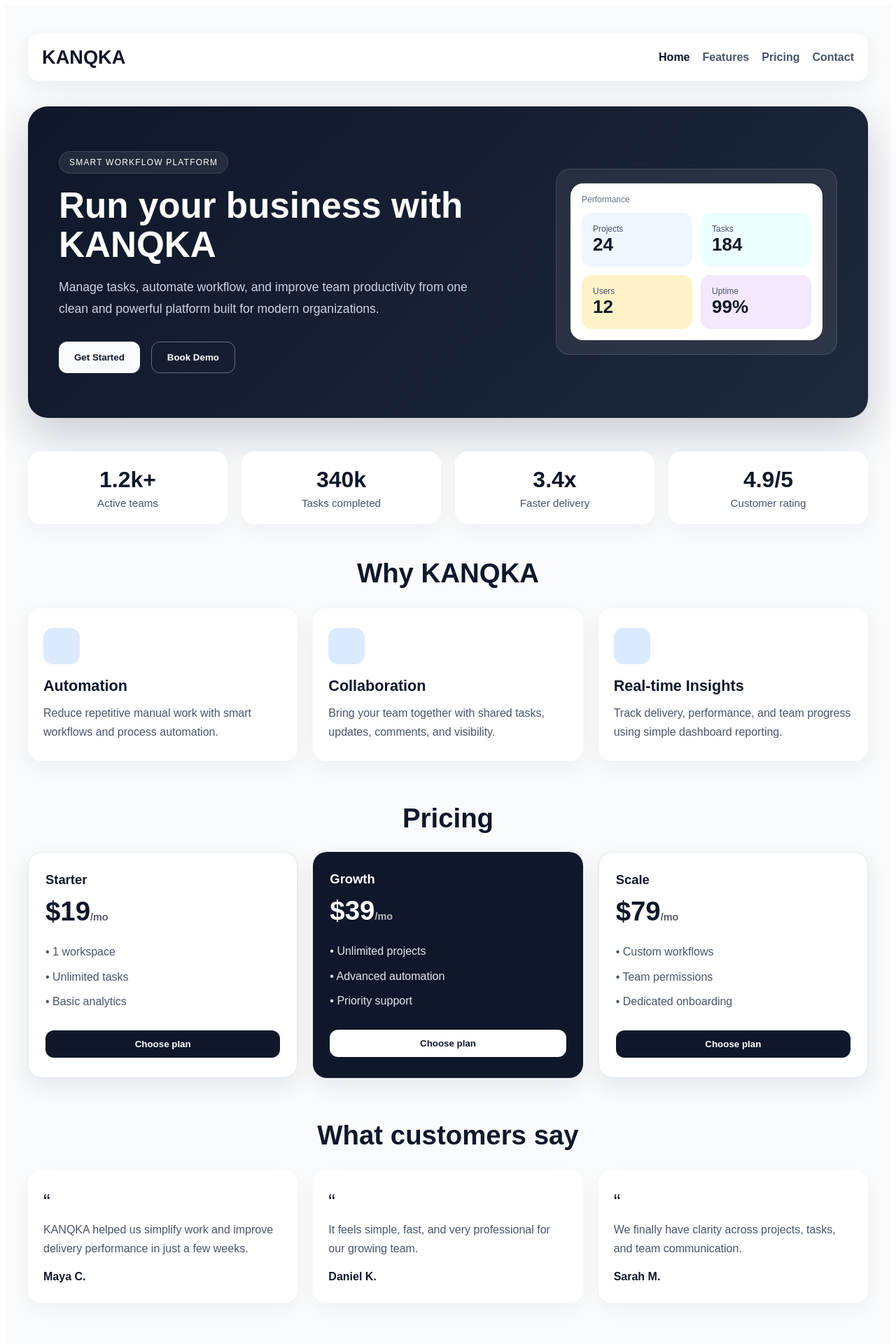
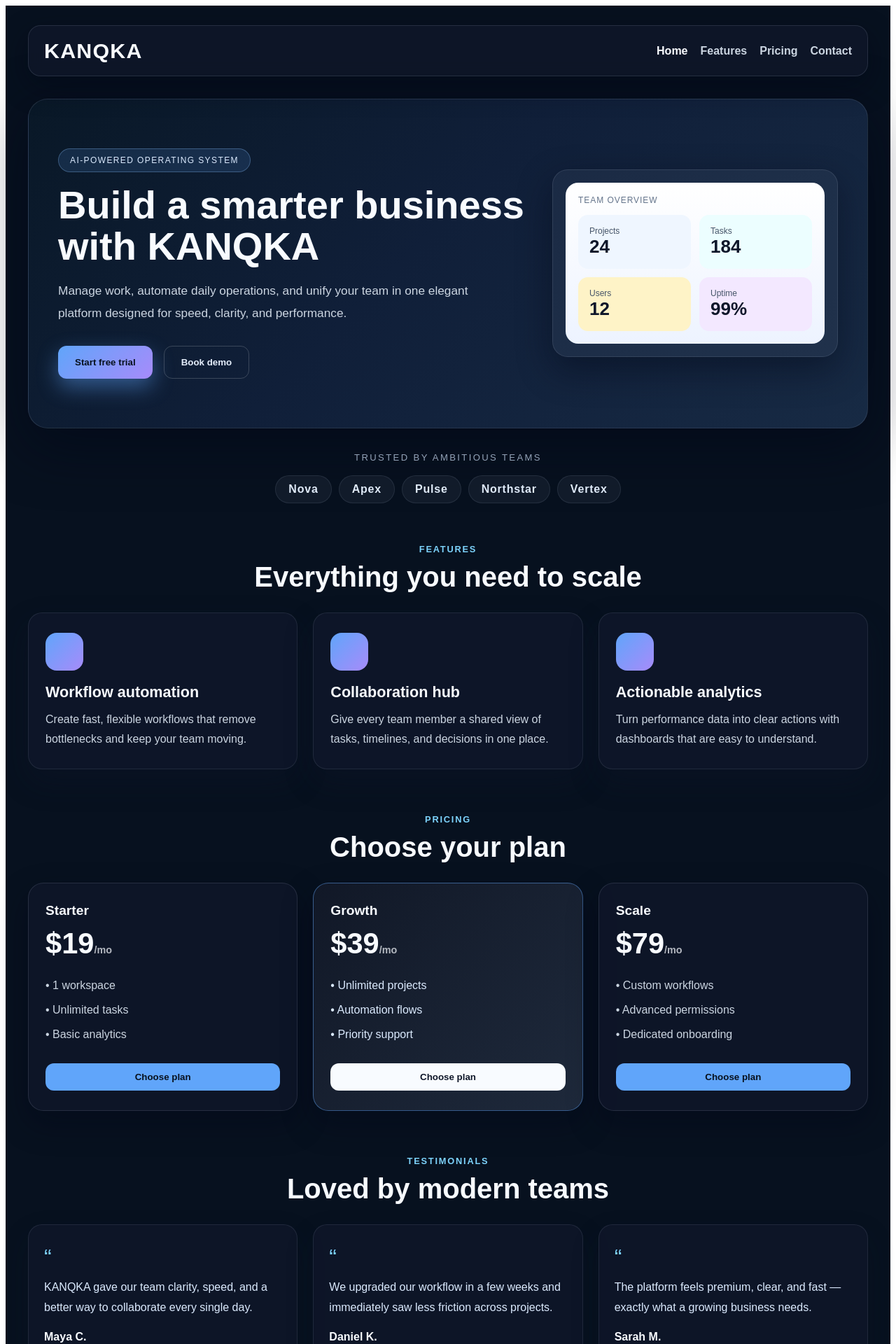
Before and after one commit to adon6969/KANQA, a React (Vite) app: page / in a window 1280 px wide. Shown: the top 1920 px of the page at 70% size. Built offline with nearby package versions, Linux system fonts and the light colour scheme.

Commit message:
Apply premium KANQKA dark luxury landing page redesign

```diff
--- a/src/App.jsx
+++ b/src/App.jsx
@@ -7,42 +7,44 @@ export default function App() {
         minHeight: '100vh',
         display: 'flex',
         flexDirection: 'column',
-        background: '#f8fafc',
-        color: '#0f172a',
+        background: '#07111f',
+        color: '#e5eefb',
         fontFamily: 'sans-serif',
       }}
     >
-      <div style={{ flex: 1, padding: '40px 20px 0' }}>
+      <div style={{ flex: 1, padding: '28px 20px 0' }}>
         <div style={{ maxWidth: '1200px', margin: '0 auto' }}>
           <nav
             style={{
               display: 'flex',
               justifyContent: 'space-between',
               alignItems: 'center',
-              padding: '18px 20px',
-              borderRadius: '16px',
-              background: '#fff',
-              boxShadow: '0 8px 28px rgba(15, 23, 42, 0.06)',
-              marginBottom: '36px',
+              padding: '18px 22px',
+              borderRadius: '18px',
+              background: 'rgba(15, 23, 42, 0.8)',
+              border: '1px solid rgba(148, 163, 184, 0.18)',
+              boxShadow: '0 14px 40px rgba(2, 6, 23, 0.45)',
+              marginBottom: '32px',
+              backdropFilter: 'blur(10px)',
             }}
           >
-            <div style={{ fontWeight: 900, fontSize: '1.7rem', color: '#111827' }}>
+            <div style={{ fontWeight: 900, fontSize: '1.9rem', letterSpacing: '0.04em', color: '#f8fbff' }}>
               KANQKA
             </div>
 
-            <div style={{ display: 'flex', gap: '18px', alignItems: 'center' }}>
-              <Link to="/" style={{ textDecoration: 'none', color: '#0f172a', fontWeight: 700 }}>
+            <div style={{ display: 'flex', gap: '18px', alignItems: 'center', flexWrap: 'wrap' }}>
+              <Link to="/" style={{ textDecoration: 'none', color: '#f8fbff', fontWeight: 700 }}>
                 Home
               </Link>
-              <Link to="#features" style={{ textDecoration: 'none', color: '#475569', fontWeight: 600 }}>
+              <a href="#features" style={{ textDecoration: 'none', color: '#cbd5e1', fontWeight: 600 }}>
                 Features
-              </Link>
-              <Link to="#pricing" style={{ textDecoration: 'none', color: '#475569', fontWeight: 600 }}>
+              </a>
+              <a href="#pricing" style={{ textDecoration: 'none', color: '#cbd5e1', fontWeight: 600 }}>
                 Pricing
-              </Link>
-              <Link to="#contact" style={{ textDecoration: 'none', color: '#475569', fontWeight: 600 }}>
+              </a>
+              <a href="#contact" style={{ textDecoration: 'none', color: '#cbd5e1', fontWeight: 600 }}>
                 Contact
-              </Link>
+              </a>
             </div>
           </nav>
 
@@ -61,7 +63,7 @@ function Home() {
   return (
     <div>
       <Hero />
-      <Stats />
+      <TrustedBy />
       <Features />
       <Pricing />
       <Testimonials />
@@ -74,106 +76,105 @@ function Hero() {
   return (
     <section
       style={{
-        background: 'linear-gradient(135deg, #0f172a 0%, #1e293b 100%)',
-        color: '#fff',
+        background: 'linear-gradient(135deg, #091827 0%, #101f39 46%, #172a44 100%)',
         borderRadius: '28px',
-        padding: '64px 44px',
+        padding: '70px 42px',
         display: 'flex',
         alignItems: 'center',
         justifyContent: 'space-between',
         gap: '28px',
-        boxShadow: '0 24px 60px rgba(15, 23, 42, 0.2)',
+        border: '1px solid rgba(148, 163, 184, 0.18)',
+        boxShadow: '0 24px 80px rgba(2, 6, 23, 0.6)',
       }}
     >
       <div style={{ flex: 1 }}>
         <div
           style={{
             display: 'inline-block',
-            background: 'rgba(255,255,255,0.08)',
-            border: '1px solid rgba(255,255,255,0.12)',
-            padding: '8px 14px',
+            background: 'rgba(96, 165, 250, 0.14)',
+            border: '1px solid rgba(147, 197, 253, 0.3)',
+            padding: '9px 16px',
             borderRadius: '999px',
             fontSize: '12px',
-            letterSpacing: '1.2px',
+            letterSpacing: '1.4px',
             textTransform: 'uppercase',
+            color: '#dbeafe',
             marginBottom: '18px',
           }}
         >
-          Smart workflow platform
+          AI-powered operating system
         </div>
 
-        <h1 style={{ fontSize: '3.2rem', margin: 0, marginBottom: '16px', lineHeight: 1.1 }}>
-          Run your business with KANQKA
+        <h1 style={{ fontSize: '3.5rem', margin: 0, marginBottom: '18px', lineHeight: 1.05, color: '#f8fbff' }}>
+          Build a smarter business with KANQKA
         </h1>
 
         <p
           style={{
             margin: 0,
-            maxWidth: '620px',
-            fontSize: '1.1rem',
-            lineHeight: '1.8',
+            maxWidth: '630px',
+            fontSize: '1.08rem',
+            lineHeight: '1.85',
             color: '#cbd5e1',
           }}
         >
-          Manage tasks, automate workflow, and improve team productivity from one clean and powerful platform built for modern organizations.
+          Manage work, automate daily operations, and unify your team in one elegant platform designed for speed, clarity, and performance.
         </p>
 
         <div style={{ marginTop: '30px', display: 'flex', gap: '16px', flexWrap: 'wrap' }}>
           <button
             style={{
-              background: '#f8fafc',
-              color: '#0f172a',
+              background: 'linear-gradient(135deg, #60a5fa 0%, #a78bfa 100%)',
+              color: '#08111e',
               border: 'none',
               borderRadius: '12px',
-              padding: '14px 22px',
+              padding: '15px 24px',
+              fontWeight: 900,
+              cursor: 'pointer',
+              boxShadow: '0 12px 30px rgba(96, 165, 250, 0.45)',
+            }}
+          >
+            Start free trial
+          </button>
+          <button
+            style={{
+              background: 'transparent',
+              color: '#e5eefb',
+              border: '1px solid rgba(255,255,255,0.18)',
+              borderRadius: '12px',
+              padding: '15px 24px',
               fontWeight: 800,
               cursor: 'pointer',
             }}
           >
-            Get Started
-          </button>
-          <button
-            style={{
-              background: 'transparent',
-              color: '#fff',
-              border: '1px solid rgba(255,255,255,0.35)',
-              borderRadius: '12px',
-              padding: '14px 22px',
-              fontWeight: 800,
-              cursor: 'pointer',
-            }}
-          >
-            Book Demo
+            Book demo
           </button>
         </div>
       </div>
 
       <div
         style={{
-          flex: '0 0 360px',
-          background: 'rgba(255,255,255,0.07)',
-          border: '1px solid rgba(255,255,255,0.12)',
-          borderRadius: '20px',
-          padding: '20px',
+          flex: '0 0 370px',
+          background: 'rgba(148, 163, 184, 0.08)',
+          border: '1px solid rgba(148, 163, 184, 0.18)',
+          borderRadius: '22px',
+          padding: '18px',
+          boxShadow: '0 18px 50px rgba(2, 6, 23, 0.45)',
         }}
       >
         <div
           style={{
-            background: '#fff',
+            background: 'linear-gradient(180deg, #ffffff 0%, #edf3ff 100%)',
             borderRadius: '18px',
-            padding: '16px',
-            color: '#111827',
+            padding: '18px',
+            color: '#0f172a',
           }}
         >
-          <div style={{ fontSize: '12px', color: '#64748b', marginBottom: '12px' }}>Performance</div>
+          <div style={{ fontSize: '12px', color: '#64748b', marginBottom: '14px', letterSpacing: '0.08em', textTransform: 'uppercase' }}>
+            Team overview
+          </div>
 
-          <div
-            style={{
-              display: 'grid',
-              gridTemplateColumns: 'repeat(2, 1fr)',
-              gap: '12px',
-            }}
-          >
+          <div style={{ display: 'grid', gridTemplateColumns: 'repeat(2, minmax(0, 1fr))', gap: '12px' }}>
             <div style={{ background: '#eff6ff', borderRadius: '14px', padding: '16px' }}>
               <div style={{ fontSize: '12px', color: '#475569' }}>Projects</div>
               <div style={{ fontSize: '26px', fontWeight: 900 }}>24</div>
@@ -197,31 +198,33 @@ function Hero() {
   );
 }
 
-function Stats() {
-  const stats = [
-    { label: 'Active teams', value: '1.2k+' },
-    { label: 'Tasks completed', value: '340k' },
-    { label: 'Faster delivery', value: '3.4x' },
-    { label: 'Customer rating', value: '4.9/5' },
-  ];
+function TrustedBy() {
+  const brands = ['Nova', 'Apex', 'Pulse', 'Northstar', 'Vertex'];
 
   return (
-    <section style={{ display: 'grid', gridTemplateColumns: 'repeat(4, minmax(0, 1fr))', gap: '20px', margin: '48px 0' }}>
-      {stats.map((item) => (
+    <section style={{ margin: '34px 0 14px', textAlign: 'center' }}>
+      <div style={{ color: '#94a3b8', fontSize: '0.82rem', letterSpacing: '0.18em', textTransform: 'uppercase', marginBottom: '18px' }}>
+        Trusted by ambitious teams
+      </div>
+
+      <div style={{ display: 'flex', justifyContent: 'center', gap: '10px', flexWrap: 'wrap' }}>
+        {brands.map((brand) => (
           <div
-          key={item.label}
+            key={brand}
             style={{
-            background: '#fff',
-            borderRadius: '18px',
-            padding: '22px 18px',
-            textAlign: 'center',
-            boxShadow: '0 10px 30px rgba(15, 23, 42, 0.04)',
+              background: 'rgba(148, 163, 184, 0.08)',
+              border: '1px solid rgba(148, 163, 184, 0.14)',
+              borderRadius: '999px',
+              padding: '10px 18px',
+              color: '#dfeaf8',
+              fontWeight: 700,
+              letterSpacing: '0.05em',
             }}
           >
-          <div style={{ fontSize: '2rem', fontWeight: 900, color: '#0f172a' }}>{item.value}</div>
-          <div style={{ fontSize: '0.95rem', color: '#475569', marginTop: '6px' }}>{item.label}</div>
+            {brand}
           </div>
         ))}
+      </div>
     </section>
   );
 }
@@ -229,45 +232,51 @@ function Stats() {
 function Features() {
   const items = [
     {
-      title: 'Automation',
-      text: 'Reduce repetitive manual work with smart workflows and process automation.',
+      title: 'Workflow automation',
+      text: 'Create fast, flexible workflows that remove bottlenecks and keep your team moving.',
     },
     {
-      title: 'Collaboration',
-      text: 'Bring your team together with shared tasks, updates, comments, and visibility.',
+      title: 'Collaboration hub',
+      text: 'Give every team member a shared view of tasks, timelines, and decisions in one place.',
     },
     {
-      title: 'Real-time Insights',
-      text: 'Track delivery, performance, and team progress using simple dashboard reporting.',
+      title: 'Actionable analytics',
+      text: 'Turn performance data into clear actions with dashboards that are easy to understand.',
     },
   ];
 
   return (
-    <section id="features" style={{ margin: '20px 0 60px' }}>
-      <h2 style={{ textAlign: 'center', fontSize: '2.4rem', marginBottom: '28px' }}>Why KANQKA</h2>
+    <section id="features" style={{ margin: '58px 0 64px' }}>
+      <div style={{ textAlign: 'center', marginBottom: '28px' }}>
+        <div style={{ color: '#7dd3fc', fontWeight: 700, letterSpacing: '0.14em', textTransform: 'uppercase', fontSize: '0.8rem' }}>
+          Features
+        </div>
+        <h2 style={{ margin: '10px 0 0', fontSize: '2.5rem', color: '#f8fbff' }}>Everything you need to scale</h2>
+      </div>
 
       <div style={{ display: 'grid', gridTemplateColumns: 'repeat(3, minmax(0, 1fr))', gap: '22px' }}>
         {items.map((item) => (
           <div
             key={item.title}
             style={{
-              background: '#fff',
-              borderRadius: '18px',
-              padding: '28px 22px',
-              boxShadow: '0 10px 32px rgba(15, 23, 42, 0.05)',
+              background: 'rgba(15, 23, 42, 0.9)',
+              border: '1px solid rgba(148, 163, 184, 0.14)',
+              borderRadius: '20px',
+              padding: '28px 24px',
+              boxShadow: '0 18px 42px rgba(15, 23, 42, 0.32)',
             }}
           >
             <div
               style={{
-                width: '52px',
-                height: '52px',
-                borderRadius: '14px',
-                background: '#dbeafe',
+                width: '54px',
+                height: '54px',
+                borderRadius: '16px',
+                background: 'linear-gradient(135deg, #60a5fa 0%, #a78bfa 100%)',
                 marginBottom: '18px',
               }}
             />
-            <h3 style={{ margin: '0 0 12px', fontSize: '1.35rem' }}>{item.title}</h3>
-            <p style={{ margin: 0, color: '#475569', lineHeight: 1.7 }}>{item.text}</p>
+            <h3 style={{ margin: '0 0 12px', fontSize: '1.35rem', color: '#f8fbff' }}>{item.title}</h3>
+            <p style={{ margin: 0, color: '#cbd5e1', lineHeight: 1.75 }}>{item.text}</p>
           </div>
         ))}
       </div>
@@ -277,34 +286,54 @@ function Features() {
 
 function Pricing() {
   const plans = [
-    { name: 'Starter', price: '$19', features: ['1 workspace', 'Unlimited tasks', 'Basic analytics'] },
-    { name: 'Growth', price: '$39', features: ['Unlimited projects', 'Advanced automation', 'Priority support'], featured: true },
-    { name: 'Scale', price: '$79', features: ['Custom workflows', 'Team permissions', 'Dedicated onboarding'] },
+    {
+      name: 'Starter',
+      price: '$19',
+      features: ['1 workspace', 'Unlimited tasks', 'Basic analytics'],
+      accent: false,
+    },
+    {
+      name: 'Growth',
+      price: '$39',
+      features: ['Unlimited projects', 'Automation flows', 'Priority support'],
+      accent: true,
+    },
+    {
+      name: 'Scale',
+      price: '$79',
+      features: ['Custom workflows', 'Advanced permissions', 'Dedicated onboarding'],
+      accent: false,
+    },
   ];
 
   return (
-    <section id="pricing" style={{ margin: '20px 0 60px' }}>
-      <h2 style={{ textAlign: 'center', fontSize: '2.4rem', marginBottom: '26px' }}>Pricing</h2>
+    <section id="pricing" style={{ margin: '20px 0 64px' }}>
+      <div style={{ textAlign: 'center', marginBottom: '28px' }}>
+        <div style={{ color: '#7dd3fc', fontWeight: 700, letterSpacing: '0.14em', textTransform: 'uppercase', fontSize: '0.8rem' }}>
+          Pricing
+        </div>
+        <h2 style={{ margin: '10px 0 0', fontSize: '2.5rem', color: '#f8fbff' }}>Choose your plan</h2>
+      </div>
 
       <div style={{ display: 'grid', gridTemplateColumns: 'repeat(3, minmax(0, 1fr))', gap: '22px' }}>
         {plans.map((plan) => (
           <div
             key={plan.name}
             style={{
-              background: plan.featured ? '#0f172a' : '#fff',
-              color: plan.featured ? '#fff' : '#0f172a',
-              borderRadius: '20px',
+              background: plan.accent ? 'linear-gradient(135deg, #111827 0%, #1e293b 100%)' : 'rgba(15, 23, 42, 0.82)',
+              color: '#f8fbff',
+              borderRadius: '22px',
               padding: '28px 24px',
-              boxShadow: '0 12px 32px rgba(15, 23, 42, 0.08)',
-              border: plan.featured ? 'none' : '1px solid #e2e8f0',
+              boxShadow: '0 18px 44px rgba(2, 6, 23, 0.38)',
+              border: plan.accent ? '1px solid rgba(96, 165, 250, 0.45)' : '1px solid rgba(148, 163, 184, 0.18)',
             }}
           >
-            <div style={{ fontWeight: 700, fontSize: '1.15rem', marginBottom: '12px' }}>{plan.name}</div>
-            <div style={{ fontSize: '2.4rem', fontWeight: 900, marginBottom: '18px' }}>
+            <div style={{ fontWeight: 800, fontSize: '1.2rem', marginBottom: '12px' }}>{plan.name}</div>
+            <div style={{ fontSize: '2.6rem', fontWeight: 900, marginBottom: '18px' }}>
               {plan.price}<span style={{ fontSize: '0.9rem', opacity: 0.7 }}>/mo</span>
             </div>
 
-            <ul style={{ listStyle: 'none', padding: 0, margin: 0, lineHeight: 2.2, color: plan.featured ? '#e2e8f0' : '#475569' }}>
+            <ul style={{ listStyle: 'none', padding: 0, margin: 0, lineHeight: 2.2, color: plan.accent ? '#dbeafe' : '#cbd5e1' }}>
               {plan.features.map((feature) => (
                 <li key={feature}>• {feature}</li>
               ))}
@@ -317,9 +346,9 @@ function Pricing() {
                 padding: '12px 16px',
                 borderRadius: '12px',
                 border: 'none',
-                background: plan.featured ? '#fff' : '#0f172a',
-                color: plan.featured ? '#0f172a' : '#fff',
-                fontWeight: 800,
+                background: plan.accent ? '#f8fbff' : '#60a5fa',
+                color: plan.accent ? '#0f172a' : '#08111e',
+                fontWeight: 900,
                 cursor: 'pointer',
               }}
             >
@@ -334,29 +363,35 @@ function Pricing() {
 
 function Testimonials() {
   const items = [
-    { quote: 'KANQKA helped us simplify work and improve delivery performance in just a few weeks.', name: 'Maya C.' },
-    { quote: 'It feels simple, fast, and very professional for our growing team.', name: 'Daniel K.' },
-    { quote: 'We finally have clarity across projects, tasks, and team communication.', name: 'Sarah M.' },
+    { quote: 'KANQKA gave our team clarity, speed, and a better way to collaborate every single day.', name: 'Maya C.' },
+    { quote: 'We upgraded our workflow in a few weeks and immediately saw less friction across projects.', name: 'Daniel K.' },
+    { quote: 'The platform feels premium, clear, and fast — exactly what a growing business needs.', name: 'Sarah M.' },
   ];
 
   return (
-    <section style={{ margin: '20px 0 60px' }}>
-      <h2 style={{ textAlign: 'center', fontSize: '2.4rem', marginBottom: '28px' }}>What customers say</h2>
+    <section style={{ margin: '20px 0 64px' }}>
+      <div style={{ textAlign: 'center', marginBottom: '28px' }}>
+        <div style={{ color: '#7dd3fc', fontWeight: 700, letterSpacing: '0.14em', textTransform: 'uppercase', fontSize: '0.8rem' }}>
+          Testimonials
+        </div>
+        <h2 style={{ margin: '10px 0 0', fontSize: '2.5rem', color: '#f8fbff' }}>Loved by modern teams</h2>
+      </div>
 
       <div style={{ display: 'grid', gridTemplateColumns: 'repeat(3, minmax(0, 1fr))', gap: '22px' }}>
         {items.map((item) => (
           <div
             key={item.name}
             style={{
-              background: '#fff',
-              borderRadius: '18px',
+              background: 'rgba(15, 23, 42, 0.82)',
+              border: '1px solid rgba(148, 163, 184, 0.14)',
+              borderRadius: '20px',
               padding: '28px 22px',
-              boxShadow: '0 10px 28px rgba(15, 23, 42, 0.04)',
+              boxShadow: '0 18px 40px rgba(15, 23, 42, 0.2)',
             }}
           >
-            <div style={{ fontSize: '1.8rem', marginBottom: '10px' }}>“</div>
-            <p style={{ margin: '0 0 18px', color: '#475569', lineHeight: 1.7 }}>{item.quote}</p>
-            <strong>{item.name}</strong>
+            <div style={{ fontSize: '2rem', marginBottom: '10px', color: '#7dd3fc' }}>“</div>
+            <p style={{ margin: '0 0 18px', color: '#dbeafe', lineHeight: 1.8 }}>{item.quote}</p>
+            <strong style={{ color: '#f8fbff' }}>{item.name}</strong>
           </div>
         ))}
       </div>
@@ -369,29 +404,30 @@ function CTA() {
     <section id="contact" style={{ margin: '20px 0 80px' }}>
       <div
         style={{
-          background: 'linear-gradient(135deg, #dbeafe 0%, #e0f2fe 100%)',
-          borderRadius: '24px',
+          background: 'linear-gradient(135deg, #60a5fa 0%, #a78bfa 100%)',
+          borderRadius: '26px',
           padding: '40px 28px',
           textAlign: 'center',
+          boxShadow: '0 20px 60px rgba(96, 165, 250, 0.35)',
         }}
       >
-        <h2 style={{ margin: '0 0 14px', fontSize: '2.3rem' }}>Ready to simplify your workflow?</h2>
-        <p style={{ margin: '0 0 22px', color: '#334155' }}>
-          Start with KANQKA and build a faster, smarter team experience.
+        <h2 style={{ margin: '0 0 14px', fontSize: '2.5rem', color: '#08111e' }}>Ready to build a smarter workflow?</h2>
+        <p style={{ margin: '0 0 22px', color: '#10213a', fontWeight: 600 }}>
+          Start with KANQKA and turn complexity into momentum.
         </p>
 
         <button
           style={{
-            background: '#0f172a',
-            color: '#fff',
+            background: '#08111e',
+            color: '#f8fbff',
             padding: '14px 22px',
             borderRadius: '12px',
             border: 'none',
-            fontWeight: 800,
+            fontWeight: 900,
             cursor: 'pointer',
           }}
         >
-          Start Free Trial
+          Start free trial
         </button>
       </div>
     </section>
@@ -402,25 +438,25 @@ function Footer() {
   return (
     <footer
       style={{
-        background: '#0f172a',
-        color: '#e2e8f0',
-        padding: '24px 20px',
+        background: '#020917',
+        color: '#dbeafe',
+        padding: '24px 20px 34px',
         textAlign: 'center',
-        marginTop: '30px',
+        borderTop: '1px solid rgba(148, 163, 184, 0.14)',
       }}
     >
       <div style={{ maxWidth: '1200px', margin: '0 auto' }}>
         <div style={{ marginBottom: '8px' }}>
-          <strong style={{ color: '#fff' }}>Created by Ouichou ABD</strong>
+          <strong style={{ color: '#f8fbff' }}>Created by Ouichou ABD</strong>
         </div>
 
         <div style={{ marginBottom: '8px' }}>
-          Facebook: <strong style={{ color: '#fff' }}>Abdel David</strong>
+          Facebook: <strong style={{ color: '#f8fbff' }}>Abdel David</strong>
         </div>
 
         <div>
           Email:{' '}
-          <a href="mailto:adndvd063@gmail.com" style={{ color: '#fff', textDecoration: 'none' }}>
+          <a href="mailto:adndvd063@gmail.com" style={{ color: '#f8fbff', textDecoration: 'none' }}>
             adndvd063@gmail.com
           </a>
         </div>
```
Lines whose indentation alone changed are shown as unchanged.
